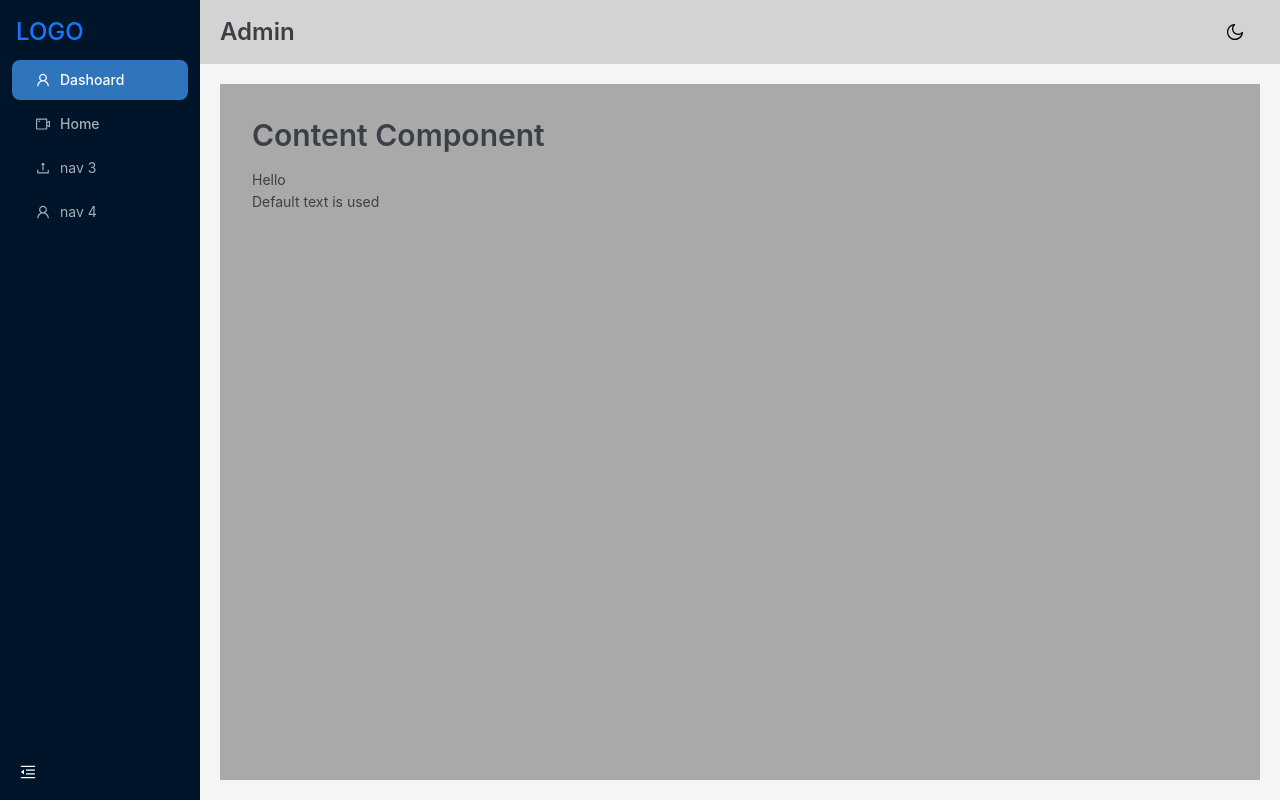
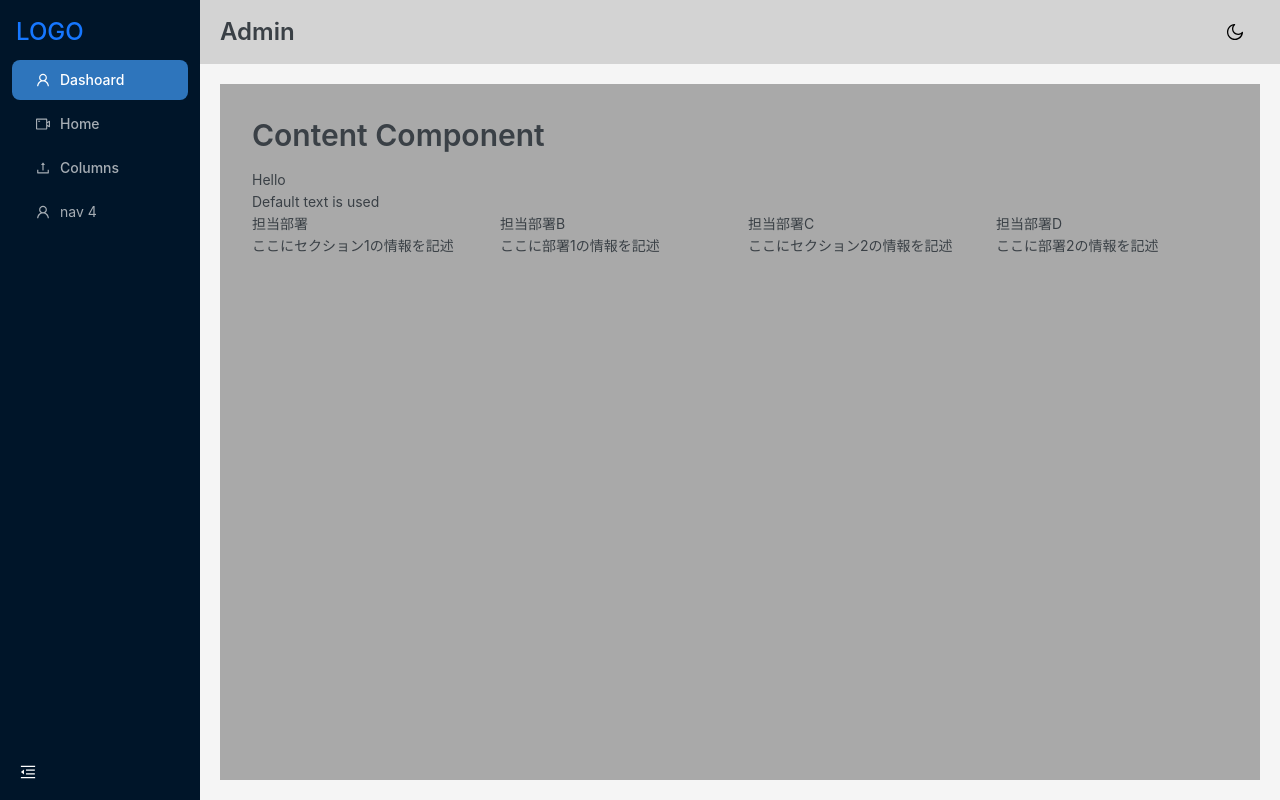
Before and after one commit to BoxPistols/Ant-Vite, a React (Vite) app: page /columns in a window 1280 px wide. Built offline with nearby package versions, Linux system fonts and the light colour scheme.

Commit message:
feat: Add new package dependency "@ant-design/icons" version ^5.3.1, add Columns component  and define route, update SideBar label to include Link to /columns and add Columns component with author information

```diff
--- a/package.json
+++ b/package.json
@@ -11,6 +11,7 @@
     "lintfix": "eslint . --ext ts,tsx --fix"
   },
   "dependencies": {
+    "@ant-design/icons": "^5.3.1",
     "antd": "^5.14.0",
     "react": "^18.2.0",
     "react-dom": "^18.2.0",
--- a/src/App.tsx
+++ b/src/App.tsx
@@ -6,6 +6,7 @@ import { darkTheme, lightTheme } from './util/theme'
 import Content from './Layout/Content'
 import Home from './Pages/Home'
 import Dashboard from './Pages/DashBoard'
+import Columns from './Pages/Columns'
 
 const App = () => {
   const { darkMode } = useTheme()
@@ -20,6 +21,7 @@ const App = () => {
           <Routes>
             <Route path="/home" element={<Home />} />
             <Route path="/dashboard" element={<Dashboard />} />
+            <Route path="/columns" element={<Columns />} />
           </Routes>
         </Content>
       </AdminLayout>
--- a/src/Layout/SideBar.tsx
+++ b/src/Layout/SideBar.tsx
@@ -62,7 +62,7 @@ const SideBar: React.FC<SideBarProps> = () => {
             {
               key: '3',
               icon: <UploadOutlined />,
-              label: 'nav 3'
+              label: <Link to="/columns">Columns</Link>
             },
             {
               key: '4',
--- /dev/null
+++ b/src/Pages/Columns.tsx
@@ -0,0 +1,38 @@
+import { Row, Col, Typography } from 'antd'
+
+interface ColumnsProps {
+  children?: React.ReactNode
+}
+
+const Columns: React.FC<ColumnsProps> = ({}) => {
+  const sectionAuthorInformation1 = 'ここにセクション1の情報を記述'
+  const departmentAuthorInformation1 = 'ここに部署1の情報を記述'
+  const sectionAuthorInformation2 = 'ここにセクション2の情報を記述'
+  const departmentAuthorInformation2 = 'ここに部署2の情報を記述'
+
+  return (
+    <div>
+      <Row gutter={[16, 24]}>
+        {/* Left 1 */}
+        <Col span={6}>
+          <Typography color="secondary">担当部署</Typography>
+          <Typography>{sectionAuthorInformation1}</Typography>
+        </Col>
+        <Col span={6}>
+          <Typography color="secondary">担当部署B</Typography>
+          <Typography>{departmentAuthorInformation1}</Typography>
+        </Col>
+        <Col span={6}>
+          <Typography color="secondary">担当部署C</Typography>
+          <Typography>{sectionAuthorInformation2}</Typography>
+        </Col>
+        <Col span={6}>
+          <Typography color="secondary">担当部署D</Typography>
+          <Typography>{departmentAuthorInformation2}</Typography>
+        </Col>
+      </Row>
+    </div>
+  )
+}
+
+export default Columns
```
Also changed, not shown: 1 other file (tests, documents, lock files or other folders).
